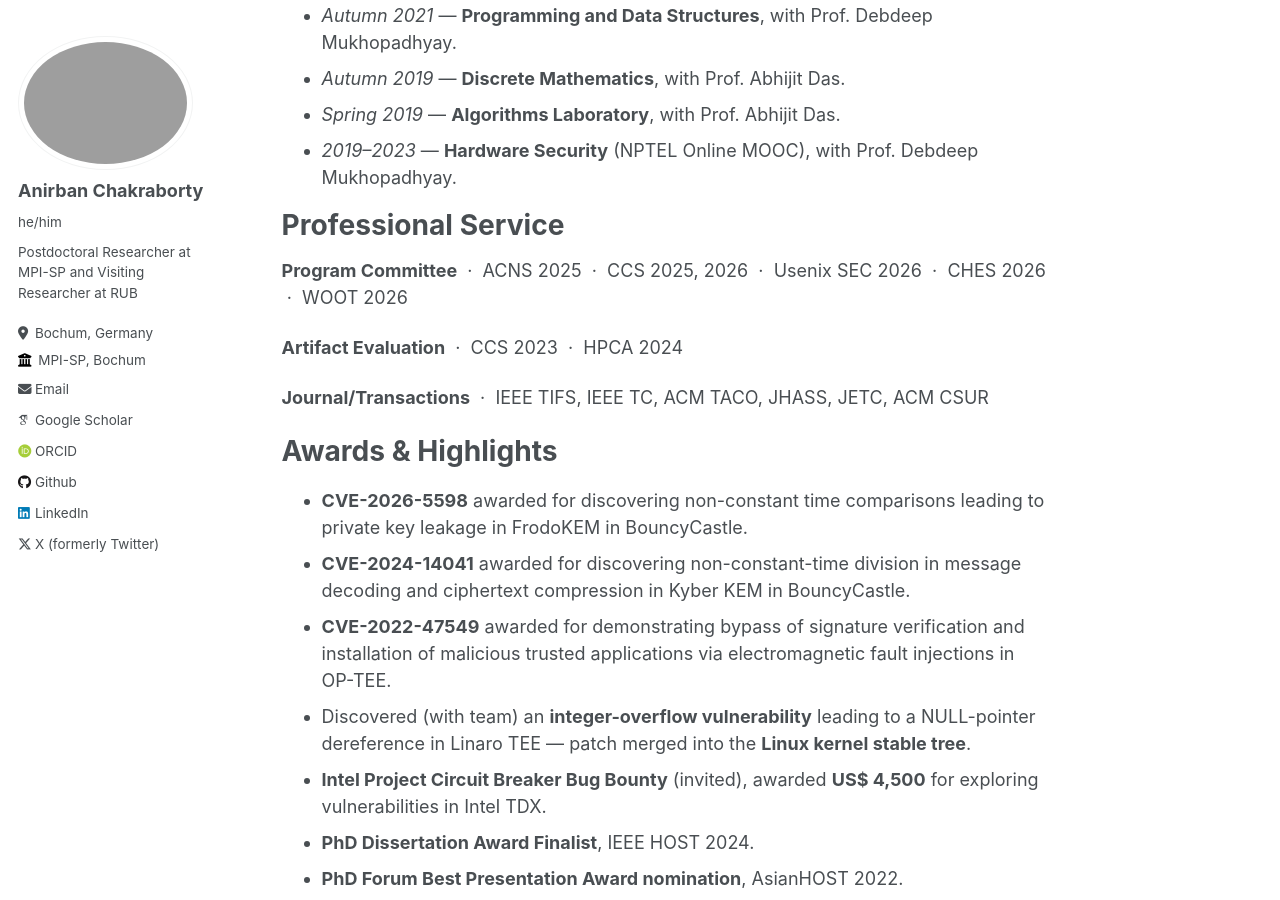
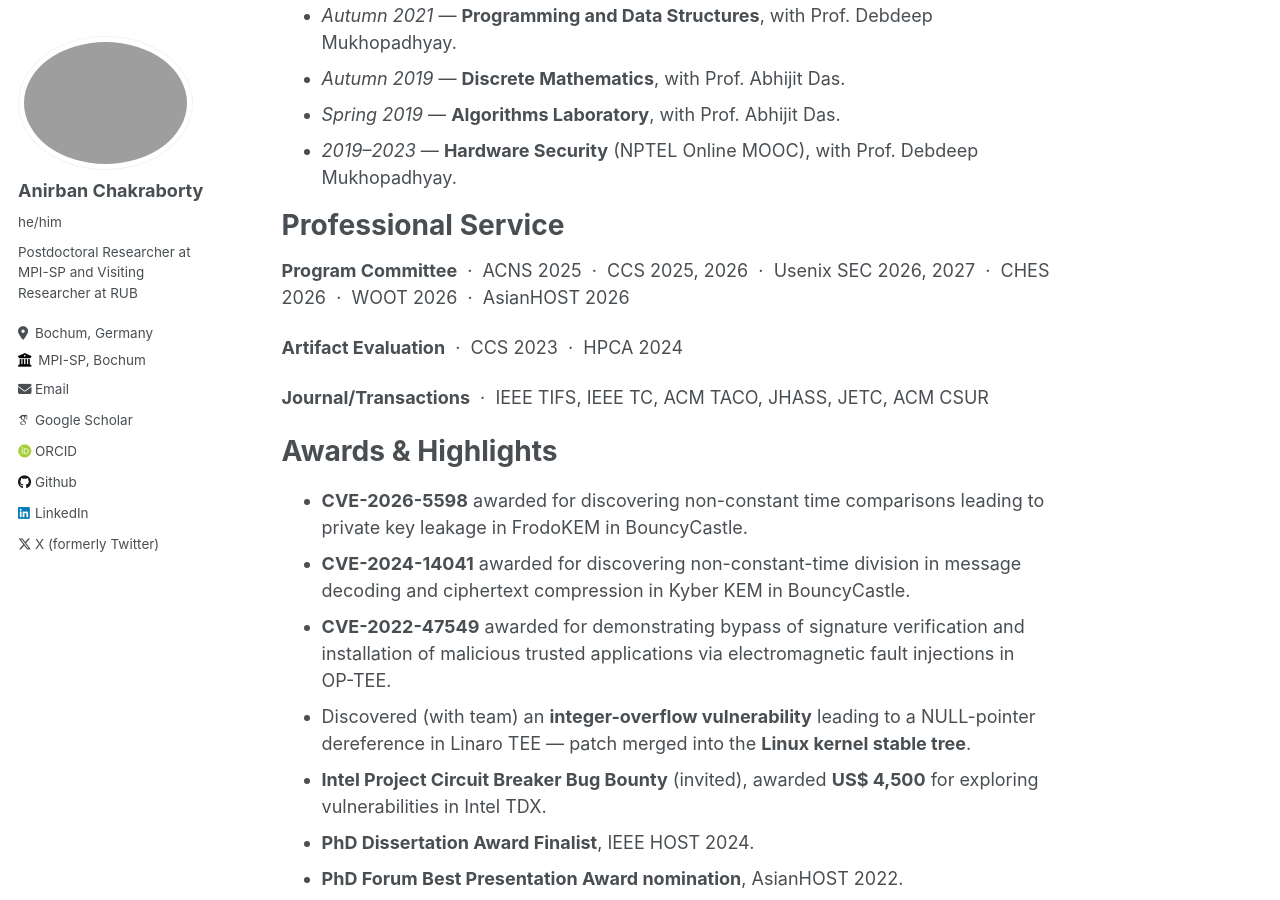
Before and after one commit to anirbanc3/anirbanc3.github.io, a Jekyll site: the page built from _pages/about.md, in a window 1280 px wide and 900 px high, scrolled down 2734 px. Built offline with Jekyll 4.4.1, drawn with Linux system fonts in a browser that asks for light colours; some web fonts are replaced.

Commit message:
Update PC list

```diff
--- a/_pages/about.md
+++ b/_pages/about.md
@@ -91,7 +91,7 @@ International Conference on Post-Quantum Cryptography (PQCRYPTO 2025)_, Taipei,
 
 # Professional Service {#service}
 
-**Program Committee** &nbsp;·&nbsp; ACNS 2025 &nbsp;·&nbsp; CCS 2025, 2026 &nbsp;·&nbsp; Usenix SEC 2026 &nbsp;·&nbsp; CHES 2026 &nbsp;·&nbsp; WOOT 2026
+**Program Committee** &nbsp;·&nbsp; ACNS 2025 &nbsp;·&nbsp; CCS 2025, 2026 &nbsp;·&nbsp; Usenix SEC 2026, 2027 &nbsp;·&nbsp; CHES 2026 &nbsp;·&nbsp; WOOT 2026 &nbsp;·&nbsp; AsianHOST 2026
 
 **Artifact Evaluation** &nbsp;·&nbsp; CCS 2023 &nbsp;·&nbsp; HPCA 2024
 
```
